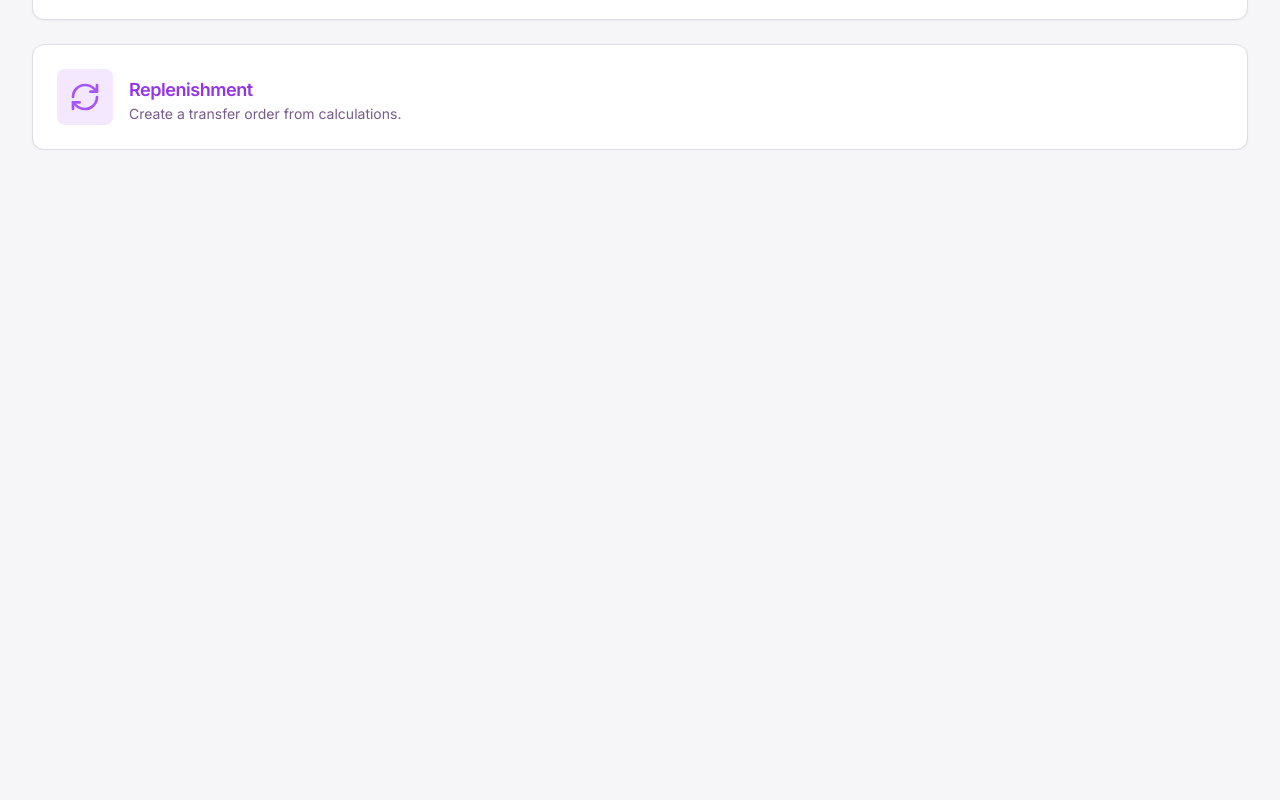
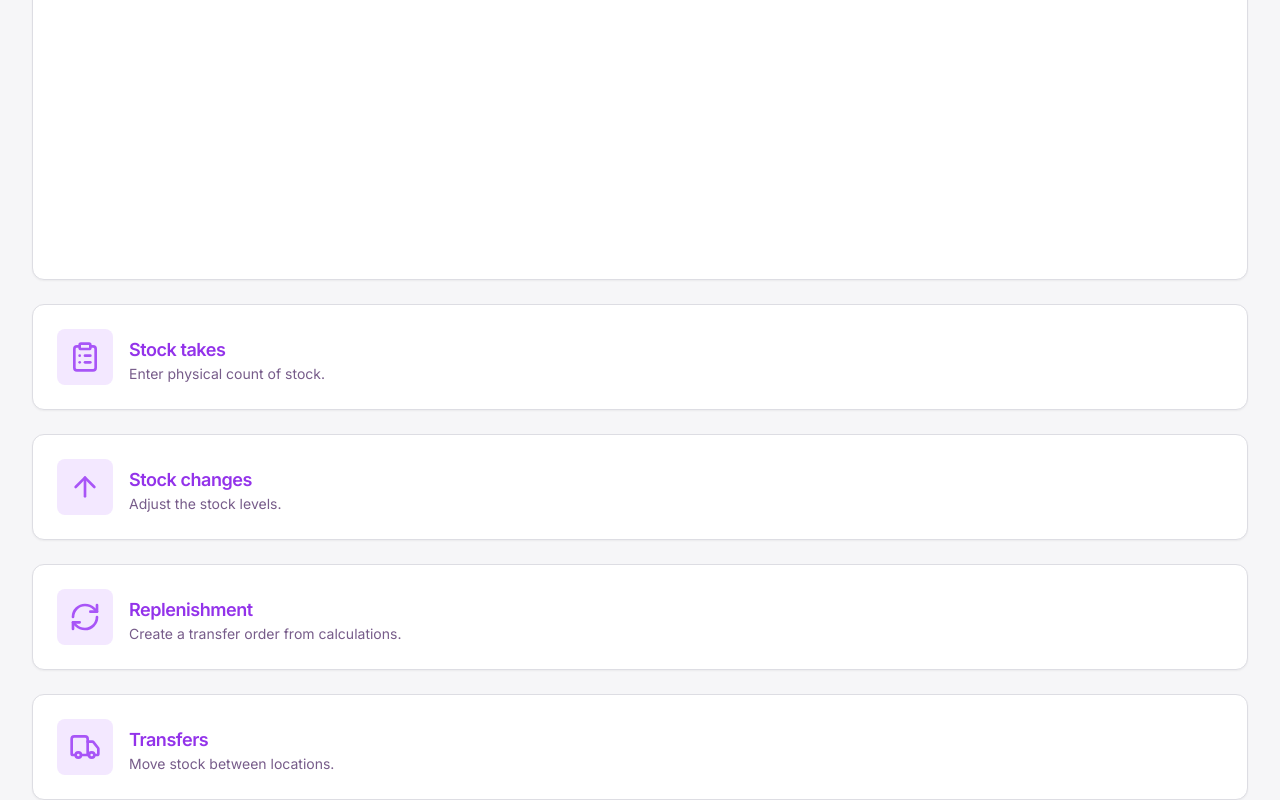
Before and after one commit to SaqibDoullah/invoice-flow, a Next.js app: page /inventory in a window 1280 px wide. Shown: the part 3661-4461 px from the top of the page. Before the commit the page ends 3811 px from the top, so only its background shows below. Built offline with nearby package versions, Linux system fonts and the light colour scheme; no server answers; sample sign-in values are in the browser's storage.

Commit message:
enable these functions

```diff
--- a/src/app/inventory/inventory-dashboard.tsx
+++ b/src/app/inventory/inventory-dashboard.tsx
@@ -79,7 +79,7 @@ const FeatureCard = ({ title, description, icon, href, color }: (typeof inventor
   const isImplemented = href !== '#';
 
   const content = (
-      <Card className={`h-full transition-all duration-200 hover:shadow-md hover:-translate-y-1 ${!isImplemented && 'cursor-not-allowed'}`}>
+      <Card className="h-full transition-all duration-200 hover:shadow-md hover:-translate-y-1">
           <CardHeader className="flex flex-row items-center gap-4">
               <div className={`p-3 rounded-lg bg-${color}-100 dark:bg-${color}-900/50`}>
                   {icon}
@@ -113,13 +113,9 @@ export default function InventoryDashboard() {
 
           <div className="grid grid-cols-1 md:grid-cols-2 lg:grid-cols-1 gap-8">
               <div className="space-y-6">
-                <FeatureCard {...inventoryFeatures[0]} />
-                <FeatureCard {...inventoryFeatures[1]} />
-                <FeatureCard {...inventoryFeatures[2]} />
-                <FeatureCard {...inventoryFeatures[3]} />
-                <FeatureCard {...inventoryFeatures[4]} />
-                <FeatureCard {...inventoryFeatures[5]} />
-                <FeatureCard {...inventoryFeatures[6]} />
+                {inventoryFeatures.map((feature) => (
+                    <FeatureCard key={feature.title} {...feature} />
+                ))}
               </div>
           </div>
         </main>
```
